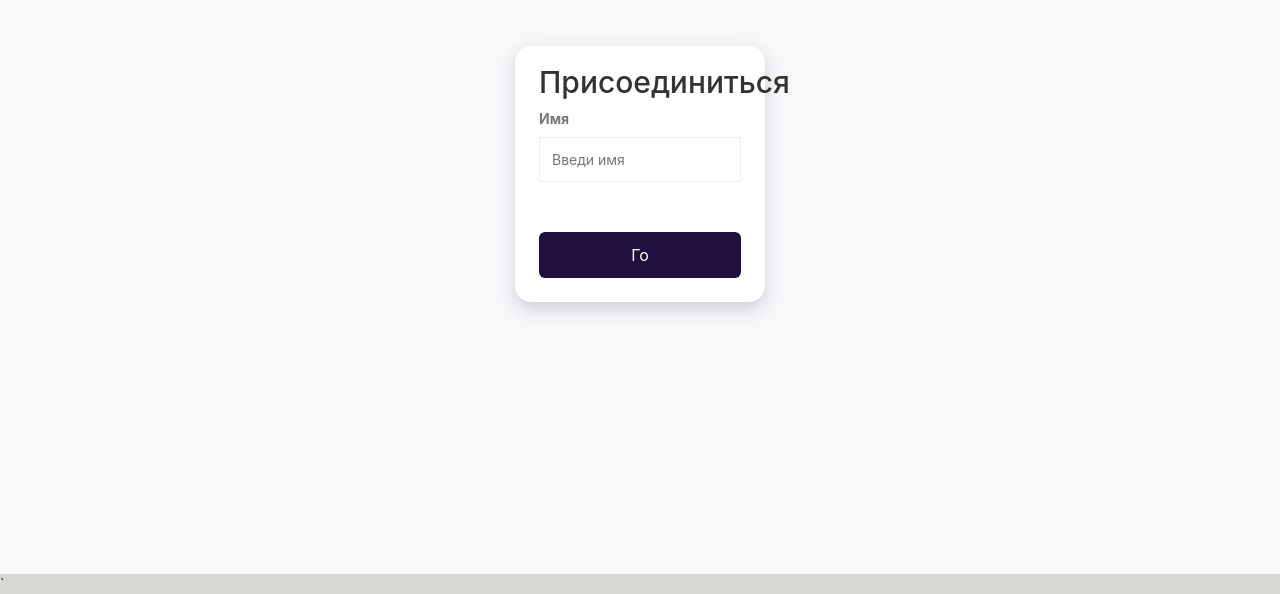
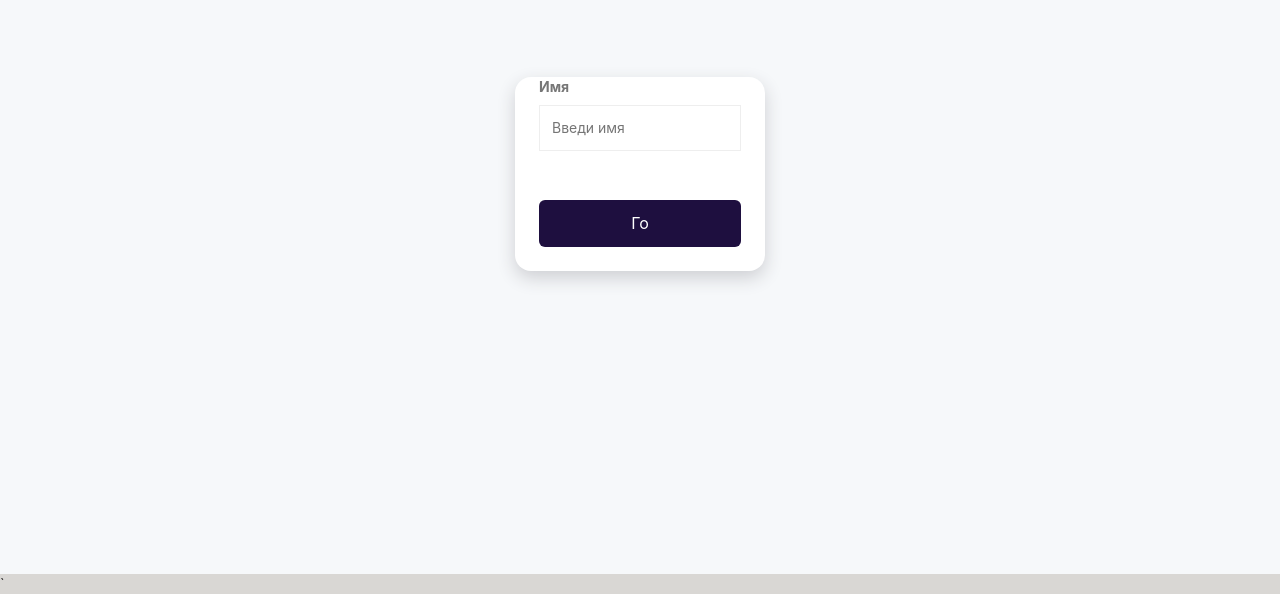
Before and after one commit to RogozhinVladislav/chat-frontend, a plain HTML site: page index.html in a window 1280 px wide. Shown: the part 226-820 px from the top of the page. Drawn offline with Linux system fonts and the light colour scheme.

Commit message:
fix form

```diff
--- a/index.html
+++ b/index.html
@@ -16,7 +16,6 @@
     <div class="centered-form col-md-12 col-xs-12 bg">
 
         <div class="centered-form__box">
-            <h2>Присоединиться</h2>
             <form action="/chat.html">
                 <label>Имя</label>
                 <input type="text" name="username" autocomplete="off" placeholder="Введи имя" required>
```
